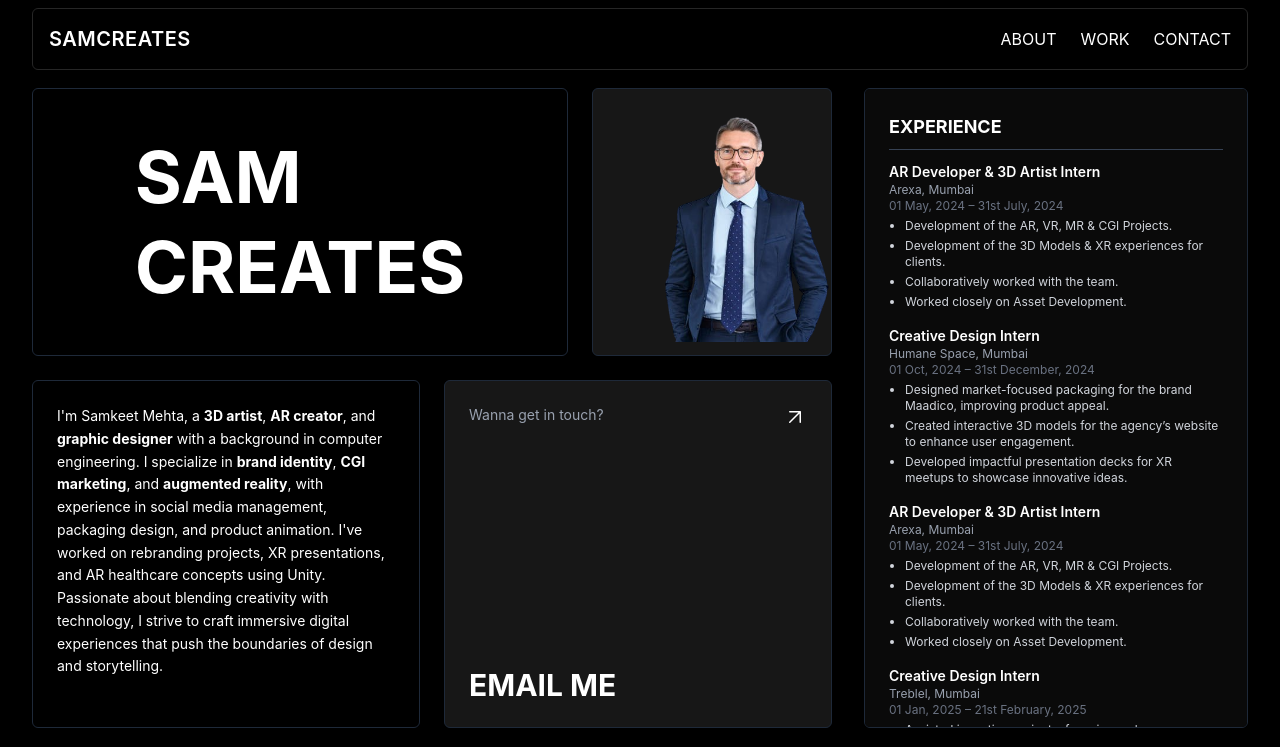
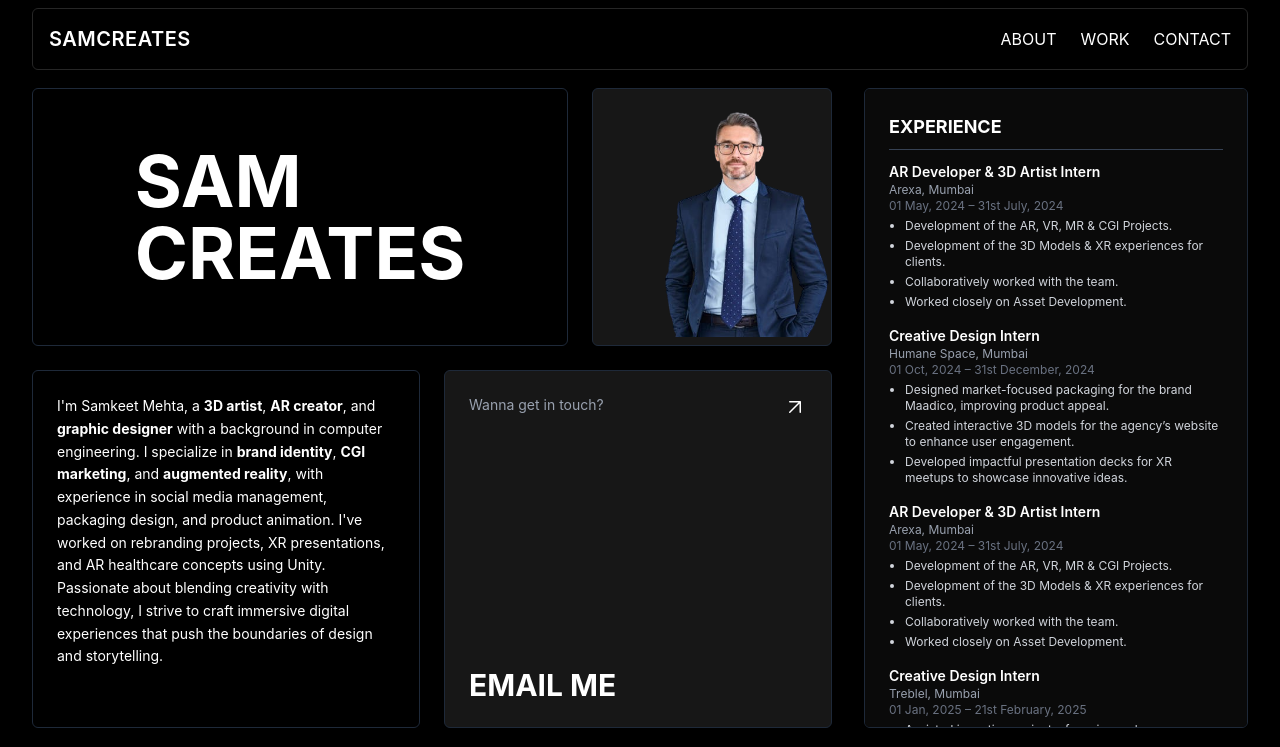
Before and after one commit to GboyegaAkere/assignment-main, a React (Vite) app in the folder new/: page / in a window 1280 px wide. Shown: the top 747 px of the page. Built offline with nearby package versions, Linux system fonts and the light colour scheme.

Commit message:
new commit

```diff
--- a/new/src/components/Hero.jsx
+++ b/new/src/components/Hero.jsx
@@ -75,8 +75,8 @@ export function Hero() {
                 transition={{ duration: 0.6 }}
                 viewport={{ once: true }}
               >
-                <div className="text-5xl sm:text-7xl font-bold leading-tight">
-                  <p>SAM</p>
+                <div className="text-7xl sm:text-7xl font-bold">
+                  <p className="text-start">SAM</p>
                   <p>CREATES</p>
                 </div>
               </motion.div>
```
